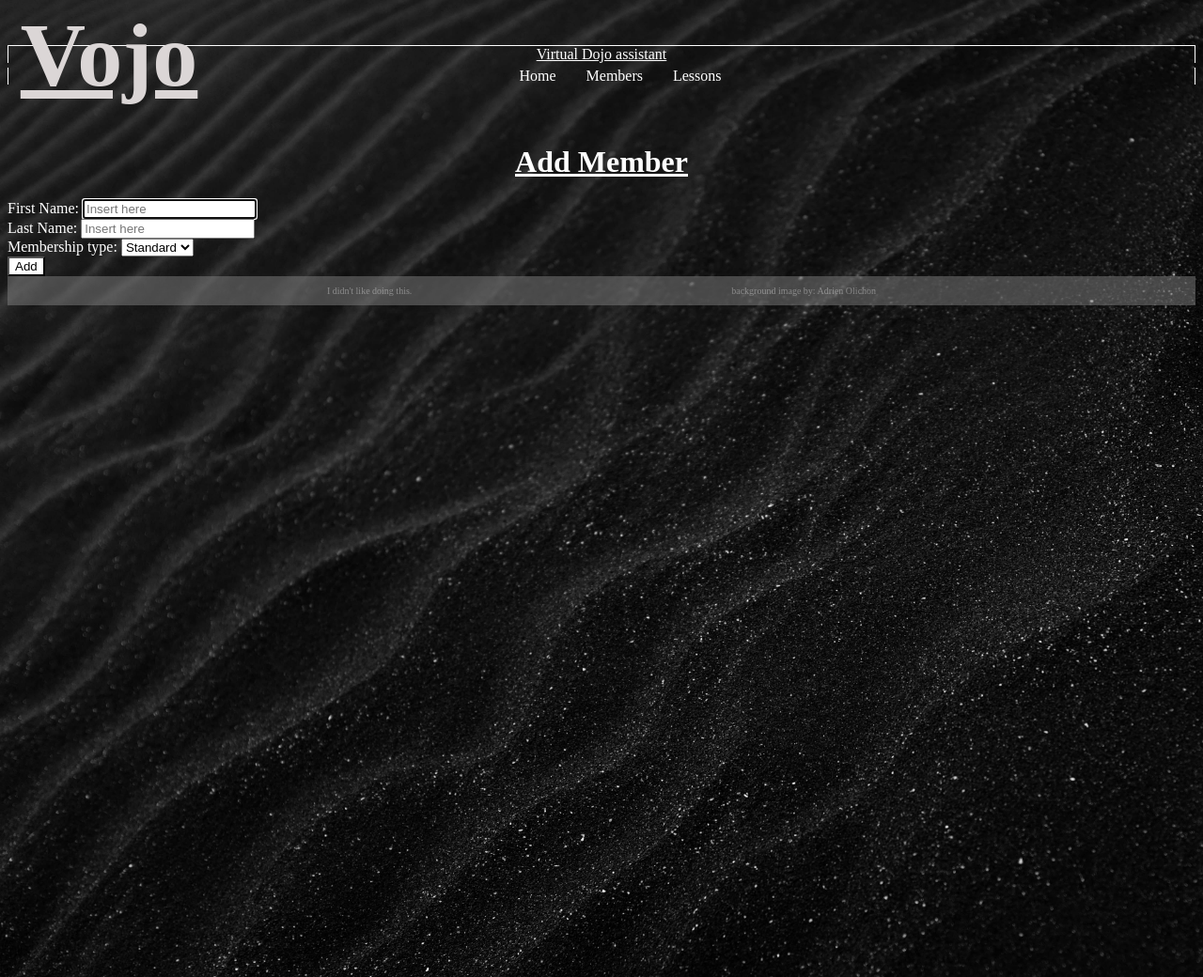
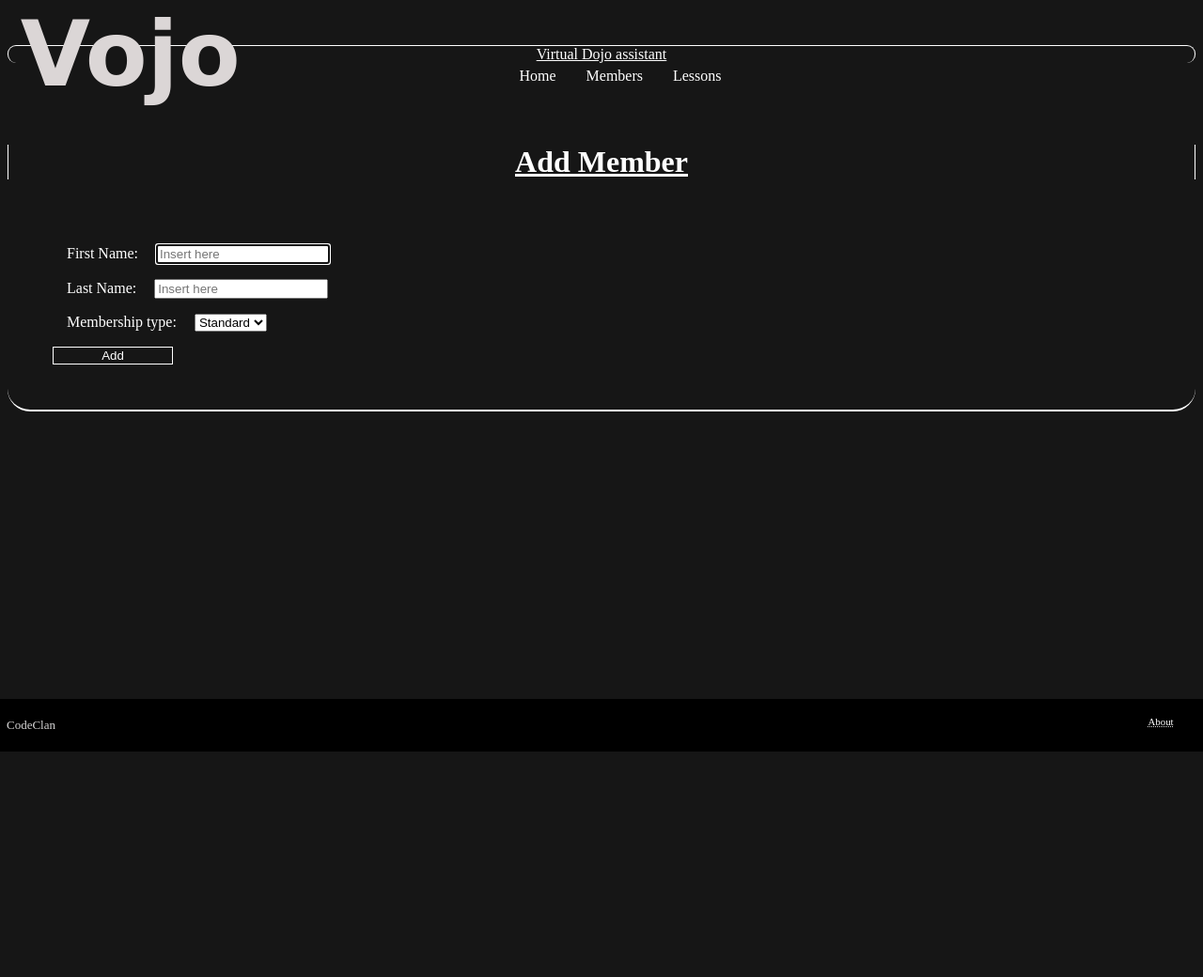
Before and after one commit to dafcs/P1_Vojo_dojo_manager, a Flask app: template templates/member/member_add.jinja in a window 1280 px wide. Shown: the top 1040 px of the page at 94% size. Run offline with Flask 3, Linux system fonts and the light colour scheme; the template is opened without the code that fills it, so the values that code supplies are empty; parts of the project's set-up code (start-up, migrations or seed data) failed here and were passed over; some libraries are stand-ins or nearby versions.

Commit message:
totallt not last minute changes

```diff
--- a/static/style.css
+++ b/static/style.css
@@ -17,11 +17,14 @@
     color: white;
     text-decoration: underline;
     text-align: center;
+    border-left:solid thin white;
+    border-right:solid thin white;
 }
 
 .main-header {
     margin-top: 3rem;
     margin-bottom:5px;
+    border-radius: 9px;
 }
 
 .main-header h1 {
@@ -29,10 +32,13 @@
 }
 
 .vojo {
+    font-family: cursive;
     margin-right: auto;
     position:absolute;
     margin-left: 1vw;
     font-size: 6rem;
+    border: none;
+    text-decoration: none;
 
 }
 .vojo-phrase {
@@ -61,8 +67,8 @@
 body {
     color:white;
 
-    background-image: url('images/darkgrain.jpg');
-    background-color: rgba(43, 42, 42, 0.884);
+    /* background-image: url('images/darkgrain.jpg'); */
+    background-color: rgb(22, 22, 22);
     /* background-image: radial-gradient(white,rgba(212, 192, 150, 0.884),rgba(252, 221, 141, 0.875)); */
     background-size: cover;
 }
@@ -84,13 +90,16 @@
     border-radius: 6px;
     border-style:double;
     width: 200px;
-    height: 250%;
+    height: 250px;
+    gap: 4vw;
     /* background-image: linear-gradient(beige,white); */
 }
 
 .tainer-image {
-    width: 100%;
+    border: solid thin white;
+    width: 90%;
     height: 50%;
+    border-radius: 3px;
 }
 
 .nav-area {
@@ -104,8 +113,9 @@
     display: flex;
     justify-content: center;
     gap: 2rem;
-    border-right: solid thin white;
-    border-left: solid thin white;
+    /* border-right: solid thin white;
+    border-left: solid thin white; */
+
 }
 .nav-button a {
     text-decoration: none;
@@ -113,12 +123,14 @@
 
 .member-list-area {
     display: flex;
-    flex-direction: column;
+    /* flex-direction: row; */
     background-color: transparent;
     border: solid white;
     margin: 1vw;
     border-radius: 24px;
     width: 25rem;
+    border-right: none;
+    border-left: none;
 }
 
 /* .member-list-area ul {
@@ -127,7 +139,10 @@
 a {
     text-decoration: none;
     color:white;
+    width: 10vw;
+    text-decoration: dotted underline lightgray;
 }
+
 .button-container {
     display: flex;
     justify-content: left;
@@ -139,7 +154,8 @@
     background-color: transparent;
     color: white;
     border: solid 1px;
-    gap: 1px;
+    margin-right: 1vw;
+    width: 10vw;
 
 }
 
@@ -154,10 +170,56 @@
     flex-direction: column;
     padding: 1rem;
 } */
-button {
+button:hover {
     background-color: white;
+    color: black;
+}
+a:hover {
+    background-color: white;
+    color: black;
+    border-radius: 4px;
 }
 
 .form-styling {
-    border: solid 2px red;
+    border: solid 2px white;
+    padding: 3rem;
+    border-radius: 24px;
+    display: flex;
+    flex-direction: column;
+    gap: 1rem;
+    border-top: none;
+    border-right: none;
+    border-left: none;
 }
+
+.enroll_lesson {
+    width: 10vw;
+}
+
+.footer {
+    display: flex;
+    justify-content: space-between;
+    position: fixed;
+    left: 0;
+    bottom: 0;
+    width: 100%;
+    background-color: black;
+    color: rgb(213, 212, 212);
+    font-size: 13px;
+    text-align: center;
+    padding: 7px;
+}
+
+#mymessage {
+    color: grey;
+    font-size: smaller;
+    margin-right: 3vw;
+}
+
+#lesson_name {
+    width: 15rem;
+}
+
+.mem-add-label {
+    margin: 15px;
+}
--- a/templates/base.jinja
+++ b/templates/base.jinja
@@ -5,10 +5,8 @@
     <meta http-equiv="X-UA-Compatible" content="IE=edge">
     <meta name="viewport" content="width=device-width, initial-scale=1.0">
     <title>VojoVA</title>
-    <link rel="stylesheet" href="{{ url_for('static', filename='buttons.css') }}">
-    <link rel="stylesheet" href="{{ url_for('static', filename='forms.css') }}">
     <link rel="stylesheet" href="{{ url_for('static', filename='style.css') }}">
-    <link rel="stylesheet" href="{{ url_for('static', filename='tables.css') }}">
+    <link rel="stylesheet" href="https://fontawesome.com/icons/users?f=classic&s=solid&sz=2xs&pc=%23ffffff">
 </head>
 <div class="header-box">
     <header class="main-header">
@@ -20,9 +18,11 @@
     {% block content %}
     {% endblock %}
 
+
+  <div class="footer">
+    <p>CodeClan</p>
+    <p id="mymessage"><a href="/">About</a></p>
+  </div>
 </body>
-<footer>
-<p><a>I didn't like doing this.</a></p>
-<p>background image by: <a href="https://www.pexels.com/@adrien-olichon-1257089/">Adrien Olichon</a></p>
-</footer>
+
 </html>
--- a/templates/lesson/lesson_add.jinja
+++ b/templates/lesson/lesson_add.jinja
@@ -14,6 +14,7 @@
 <h1>Open Lesson</h1>
 
 <form action="/lesson_form/add" method="post">
+    <div class="form-styling">
     <label for="lesson_name">Lesson:</label>
       <select id="lesson_name" name="lesson_name" required>
         <option value="" selected></option>
@@ -25,9 +26,10 @@
         <option value="pilates">Mixed Martia Arts</option>
         <option value="Body Combat">Body Combat</option>
       </select>
+        <button class="form-button" type="submit">Add</button>
   </div>
-  <button type="submit">Add</button>
 
+</div>
 </form>
 
 {% endblock %}
--- a/templates/lesson/lesson_update.jinja
+++ b/templates/lesson/lesson_update.jinja
@@ -14,7 +14,7 @@
 <h1>Update lesson</h1>
 
 <form action="/lesson/{{lesson.id}}/update" method="post">
-
+    <div class="form-styling">
 <p> Current lesson: {{lesson.name}}</p>
   <div>
     <label for="lesson_name">Lesson:</label>
@@ -29,7 +29,7 @@
         <option value="Body Combat">Body Combat</option>
       </select>
   </div>
-
+</div>
   <button type="submit">Update</button>
 
 </form>
--- a/templates/member/member_add.jinja
+++ b/templates/member/member_add.jinja
@@ -14,32 +14,25 @@
 <body>
 <form action="/member_form/add" method="post">
 
+<div class="form-styling">
   <div>
-    <label for="first_name">First Name:</label>
-    <input type="text" id="first-name" name="first_name" placeholder="Insert here" required autofocus>
+    <label class="mem-add-label" for="first_name">First Name:</label>
+    <input class="mem-add-input" type="text" id="first-name" name="first_name" placeholder="Insert here" required autofocus>
   </div>
-
   <div>
-    <label for="last_name">Last Name:</label>
-    <input type="text" id="last_name" name="last_name" placeholder="Insert here" required>
+    <label class="mem-add-label" for="last_name">Last Name:</label>
+    <input class="mem-add-input" type="text" id="last_name" name="last_name" placeholder="Insert here" required>
   </div>
-
-  {# <div>
-    <label for="publisher">Publisher:</label>
-    <input type="text" id="publisher" name="publisher" placeholder="Publisher" required>
-  </div> #}
-
-
   <div>
-    <label for="membership_type">Membership type:</label>
-    <select id="membership_type" name="membership_type">
+    <label class="mem-add-label" for="membership_type">Membership type:</label>
+    <select class="mem-add-select" id="membership_type" name="membership_type">
         <option value="Standard">Standard</option>
         <option value="Premium">Premium</option>
+    </div>
+    </select>
+</div>
+    <button class="form-button" type="submit">Add</button>
 
-    </select>
-  </div>
-
-  <button type="submit">Add</button>
 
 </form>
 
--- a/templates/member/member_base.jinja
+++ b/templates/member/member_base.jinja
@@ -5,6 +5,7 @@
 <nav class="nav-area">
     <ul class="nav-list">
         <li class="nav-button"><a href="/">Home</a></li>
+        <li class="nav-button"><a href="/lessons">Lessons</a></li>
         <li class="nav-button"><a href="/member_form">Add Member</a></li>
         <li class="nav-button"><a href="/enroll">Enroll</a></li>
     </ul>
--- a/templates/member/member_update.jinja
+++ b/templates/member/member_update.jinja
@@ -6,12 +6,12 @@
     <ul class="nav-list">
         <li class="nav-button"><a href="/">Home</a></li>
         <li class="nav-button"><a href="/members">Members</a></li>
-        <li class="nav-button"><a href="/member_form">Lessons</a></li>
+        <li class="nav-button"><a href="/lessons">Lessons</a></li>
         <li class="nav-button"><a href="/enroll">Enroll</a></li>
     </ul>
 </nav>
 
-<h1>update member</h1>
+<h1>Update Member</h1>
 
 <form action="/member/{{member.id}}/update" method="post">
 
```
Also changed, not shown: templates/enroll/enroll.jinja (+18 -5 lines), templates/index.jinja (+4 -4 lines), static/images/bjj-gracie.jpg (added), static/images/book.jpg (added), static/images/bwf.jpg (added), static/images/enroll.jpg (added), static/images/image-asset.png (added), static/images/johnsonfitness.jpg (added).
